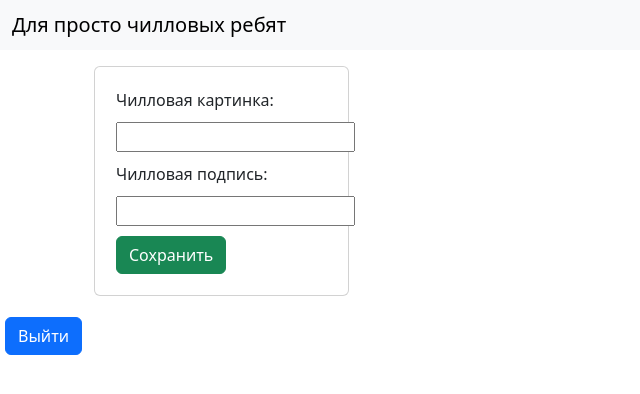
After one commit to Aminakhon/Site, a Flask app: template templates/memes.html in a window 1280 px wide. The commit adds this page. Shown: the top 394 px of the page, without its empty margins (0-640 px from the left). Run offline with Flask 3, Linux system fonts and the light colour scheme; the template is opened without the code that fills it, so the values that code supplies are empty; parts of the project's set-up code (start-up, migrations or seed data) failed here and were passed over.

Commit message:
Merge remote-tracking branch 'origin/main'

```diff
--- a/models.py
+++ b/models.py
@@ -1,4 +1,5 @@
 from manage import db
+
 
 class Supplements(db.Model):
     id = db.Column(db.Integer, primary_key=True)
@@ -18,5 +19,5 @@ class User_Supplements(db.Model):
     user_id = db.Column(db.Integer, db.ForeignKey('user.id', ondelete='CASCADE'), nullable=False)
     supplement_id = db.Column(db.Integer, db.ForeignKey('supplement.id', ondelete='CASCADE'), nullable=False)
 
-    user = db.relationship('Users', backref=db.backref('site'))
-    supplement = db.relationship('Supplements', backref=db.backref('site'))
+    user = db.relationship('Users', backref=db.backref('site', lazy=False))
+    supplement = db.relationship('Supplements', backref=db.backref('site', lazy=True), lazy=False)
--- /dev/null
+++ b/templates/base.html
@@ -0,0 +1,24 @@
+<!DOCTYPE html>
+<html lang="en">
+<head>
+    <meta charset="UTF-8">
+    <title>Chillgramm</title>
+    <link href="https://cdn.jsdelivr.net/npm/bootstrap@5.3.3/dist/css/bootstrap.min.css" rel="stylesheet"
+          integrity="sha384-QWTKZyjpPEjISv5WaRU9OFeRpok6YctnYmDr5pNlyT2bRjXh0JMhjY6hW+ALEwIH" crossorigin="anonymous">
+</head>
+<body>
+
+<nav class="navbar bg-body-tertiary">
+    <div class="container-fluid">
+         <span class="navbar-brand mb-0 h1">Для просто чилловых ребят</span>
+    </div>
+</nav>
+
+
+
+
+{% block content %}
+{% endblock %}
+
+</body>
+</html>
--- /dev/null
+++ b/templates/memes.html
@@ -0,0 +1,52 @@
+{% extends 'base.html' %}
+{% block  content %}
+
+
+
+
+
+<div class="container">
+    <div class="container">
+        <div class="row">
+            {% for meme in memes %}
+            <div class="col-lg-3 col-md-4 col-12 my-3">
+                <div class="card">
+                    <div class="card-body">
+                        <img src= {{ meme['image']}} height="100" width="100">
+                        <h3> {{meme['description']}} </h3>
+
+                    </div>
+                </div>
+            </div>
+            {% endfor %}
+        </div>
+    </div>
+</div>
+
+
+<div class="container">
+    <div class="container">
+        <div class="row">
+
+            <div class="col-lg-3 col-md-4 col-12 my-3">
+                <div class="card">
+                    <div class="card-body">
+                        <form action="/add" method="post">
+
+                        <label style="margin: 5px;">Чилловая картинка:</label>
+                        <input style="margin: 5px;" type="text" name="image" />
+
+                        <label style="margin: 5px;">Чилловая подпись:</label>
+                        <input style="margin: 5px;" type="text" name="description" />
+                        <input style="margin: 5px;" type="submit" class="btn btn-success" value="Сохранить">
+                         </form>
+                    </div>
+                </div>
+            </div>
+
+        </div>
+    </div>
+</div>
+
+<a href="/logout" style="margin: 5px;" class="btn btn-primary">Выйти</a>
+{% endblock %}
```
Also changed, not shown: templates/hello.html (+10 -9 lines), templates/login.html (added, +27 -0 lines), templates/reg.html (added, +29 -0 lines).
